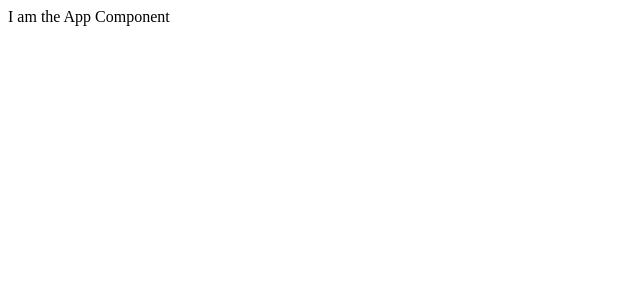
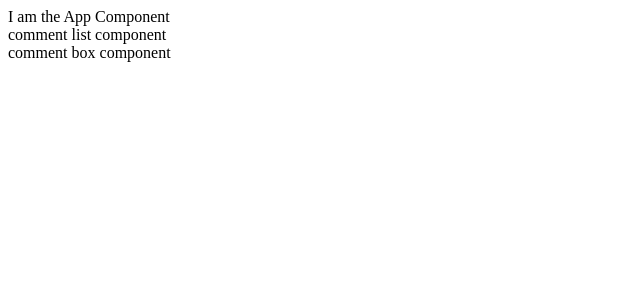
Before and after one commit to akexinad/grider-react, a React (Create React App) app: page / in a window 1280 px wide. Shown: the top 300 px of the page, without its empty margins (0-640 px from the left). Built offline with nearby package versions, Linux system fonts and the light colour scheme.

Commit message:
basic app setup

```diff
--- a/public/index.html
+++ b/public/index.html
@@ -24,7 +24,7 @@
       work correctly both with client-side routing and a non-root public URL.
       Learn how to configure a non-root public URL by running `npm run build`.
     -->
-    <title>React App</title>
+    <title>TESTING WITH GRIDER</title>
   </head>
   <body>
     <noscript>You need to enable JavaScript to run this app.</noscript>
--- /dev/null
+++ b/src/components/App.tsx
@@ -0,0 +1,12 @@
+import React from "react";
+
+import CommentBox from "./CommentBox";
+import CommentList from "./CommentList";
+
+export default () => (
+    <div>
+        I am the App Component
+        <CommentList />
+        <CommentBox />
+    </div>
+);
--- a/src/components/App/App.tsx
+++ /dev/null
@@ -1,7 +0,0 @@
-import React from "react";
-
-export default () => (
-    <div>
-        I am the App Component
-    </div>
-);
--- /dev/null
+++ b/src/components/CommentBox.tsx
@@ -0,0 +1,9 @@
+import React from 'react'
+
+export default () => {
+    return (
+        <div>
+            comment box component
+        </div>
+    )
+}
--- /dev/null
+++ b/src/components/CommentList.tsx
@@ -0,0 +1,9 @@
+import React from 'react'
+
+export default () => {
+    return (
+        <div>
+            comment list component
+        </div>
+    )
+}
--- a/src/index.tsx
+++ b/src/index.tsx
@@ -1,6 +1,6 @@
 import React from "react";
 import ReactDOM from "react-dom";
-import App from "./components/App/App";
+import App from "./components/App";
 
 ReactDOM.render(
     <App />,
--- a/src/react-app-env.d.ts
+++ /dev/null
@@ -1 +0,0 @@
-/// <reference types="react-scripts" />
```
Also changed, not shown: 1 other file (tests, documents, lock files or other folders).
